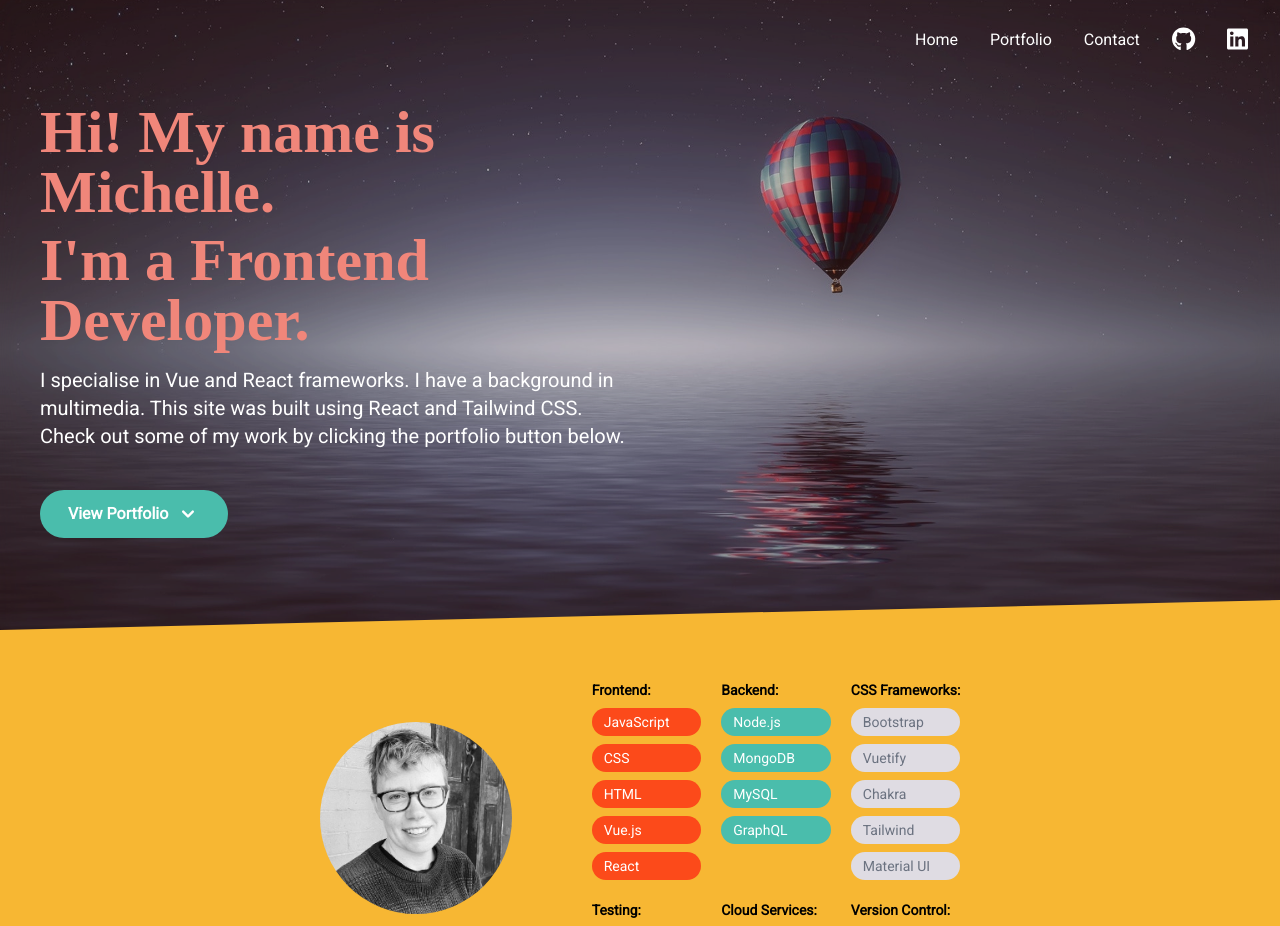
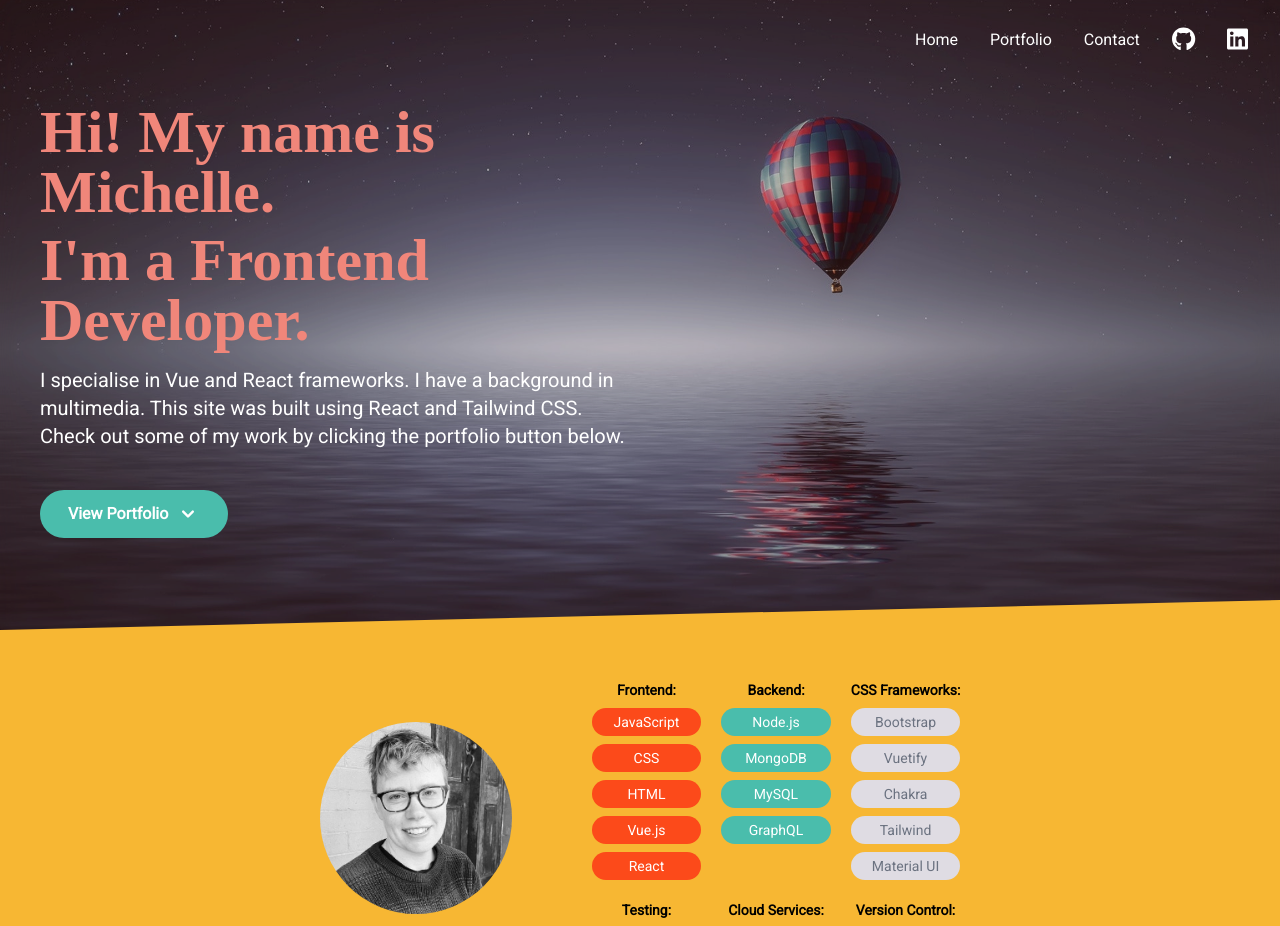
Before and after one commit to michellewatts20000/react-tailwind-portfolio, a React (Vite) app: page / in a window 1280 px wide. Shown: the top 926 px of the page. Built offline with nearby package versions, Linux system fonts and the light colour scheme.

Commit message:
centered text on chips

```diff
--- a/src/Resume.jsx
+++ b/src/Resume.jsx
@@ -47,7 +47,7 @@ const Resume = () => {
         <div className="flex items-center mt-10 lg:mt-0">
           <img src="./assets/profile-pic.jpeg" alt="My face" className="w-48 h-48 rounded-full hidden lg:block" />
         </div>
-        <div className="flex flex-col gap-20 max-w-sm text-center lg:ml-20 lg:text-left">
+        <div className="flex flex-col gap-20 max-w-sm text-center lg:ml-20 ">
           <div className="grid md:grid-cols-3 grid-cols-2 lg:gap-5 gap-5">
             {skills.map(({ name, color, skills, text }) => (
               <div key={name} className="flex flex-col gap-2">
```
